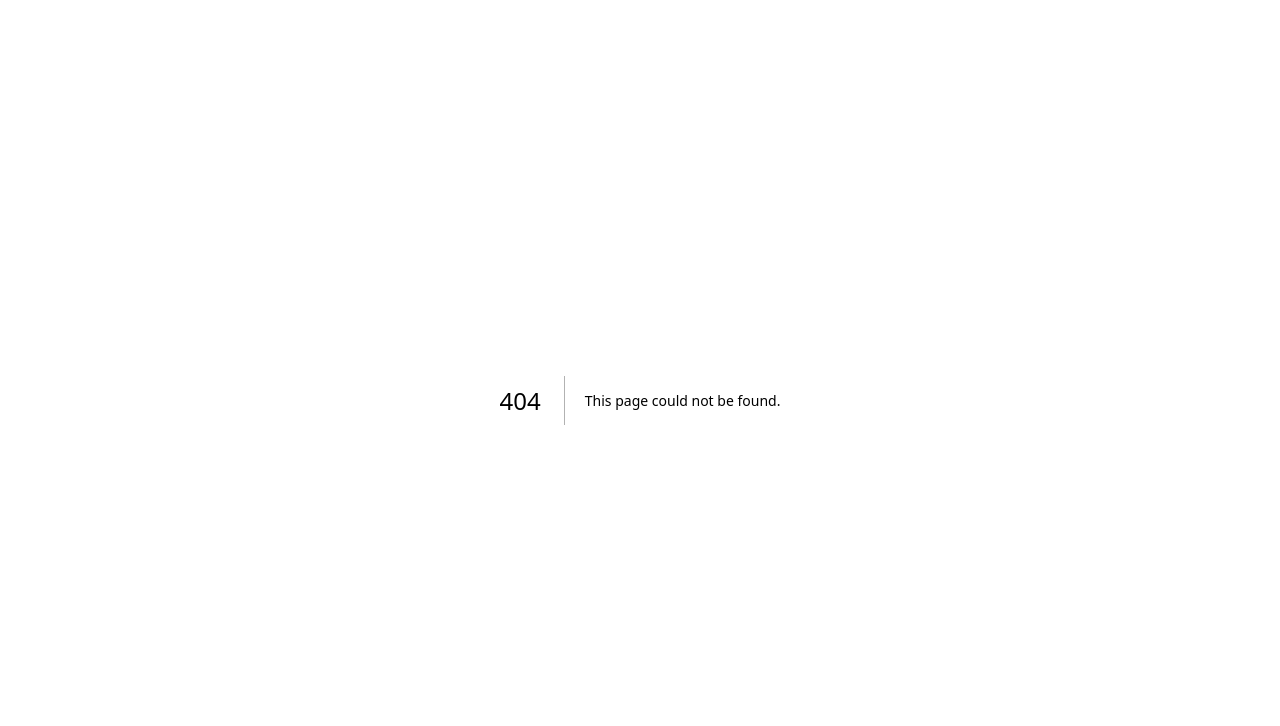
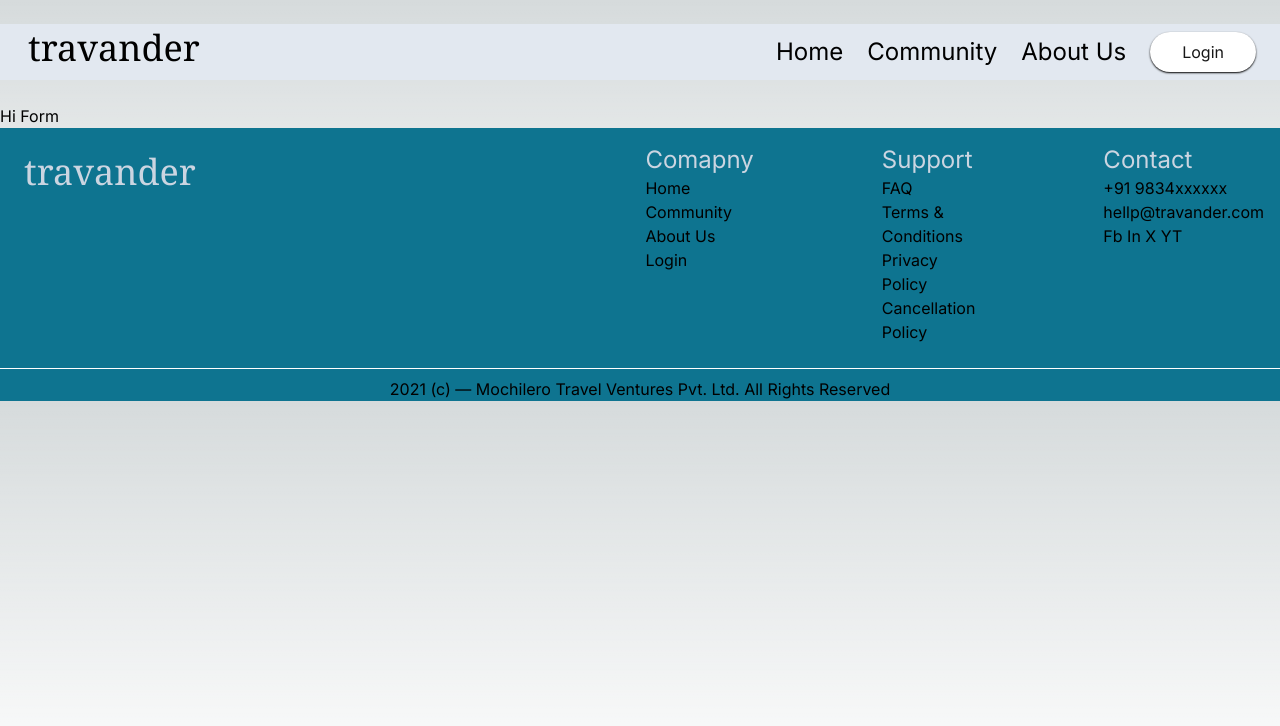
Before and after one commit to adityadeshlahre/tarvander, a Next.js app: page /form in a window 1280 px wide. Before the commit this address had no page. Shown: the top 726 px of the page. Built offline with nearby package versions, Linux system fonts and the light colour scheme.

Commit message:
init: componnets & pages init

```diff
--- /dev/null
+++ b/src/app/components/Button.tsx
@@ -0,0 +1,20 @@
+"use client";
+
+import { ReactNode } from "react";
+
+interface ButtonProps {
+  children: ReactNode;
+  className?: string;
+  appName: string;
+}
+
+export default function Button({ children, className, appName }: ButtonProps) {
+  return (
+    <button
+      className={`bg-white text-neutral-900 shadow-sm shadow-black rounded-full p-2 pr-8 pl-8 m-2 ${className}`}
+      onClick={() => alert(`Hello from your ${appName} app!`)}
+    >
+      {children}
+    </button>
+  );
+}
--- /dev/null
+++ b/src/app/components/Card.tsx
@@ -0,0 +1,7 @@
+export default function Card() {
+  return (
+    <>
+      <div>Hi from card</div>
+    </>
+  );
+}
--- /dev/null
+++ b/src/app/components/Footer.tsx
@@ -0,0 +1,45 @@
+export default function Footer() {
+  return (
+    <>
+      <div className="bg-cyan-700">
+        <div className="flex flex-row">
+          <div className="basis-1/2 text-4xl text-slate-300 m-6 font-serif">
+            travander
+          </div>
+          <div className="flex flex-row basis-1/2 gap-20 space-x-12 p-4">
+            <div>
+              <div className="text-2xl text-slate-300">Comapny</div>
+              <ul>
+                <li>Home</li>
+                <li>Community</li>
+                <li>About Us</li>
+                <li>Login</li>
+              </ul>
+            </div>
+            <div>
+              <div className="text-2xl text-slate-300">Support</div>
+              <ul>
+                <li>FAQ</li>
+                <li>Terms & Conditions</li>
+                <li>Privacy Policy</li>
+                <li>Cancellation Policy</li>
+              </ul>
+            </div>
+            <div>
+              <div className="text-2xl text-slate-300">Contact</div>
+              <ul>
+                <li>+91 9834xxxxxx</li>
+                <li>hellp@travander.com</li>
+                <li>Fb In X YT</li>
+              </ul>
+            </div>
+          </div>
+        </div>
+        <hr className="border-white mt-2 mb-2" />
+        <div className="flex justify-center items-center">
+          2021 (c) — Mochilero Travel Ventures Pvt. Ltd. All Rights Reserved
+        </div>
+      </div>
+    </>
+  );
+}
--- /dev/null
+++ b/src/app/components/Header.tsx
@@ -0,0 +1,29 @@
+import { ReactNode } from "react";
+import Button from "./Button";
+
+interface ButtonRenderProps {
+  text: string;
+  appName: string;
+}
+
+export default function Header({ text, appName }: ButtonRenderProps) {
+  return (
+    <>
+      <>
+        <div className="bg-slate-200 text-black">
+          <div className="flex tems-center justify-between m-6">
+            <div className="text-4xl font-serif p-1">travander</div>
+            <div className="flex items-center space-x-6">
+              <div className="flex space-x-6">
+                <div className="text-2xl">Home</div>
+                <div className="text-2xl">Community</div>
+                <div className="text-2xl">About Us</div>
+              </div>
+              <Button appName={appName}>{text}</Button>
+            </div>
+          </div>
+        </div>
+      </>
+    </>
+  );
+}
--- /dev/null
+++ b/src/app/form/page.tsx
@@ -0,0 +1,13 @@
+import Button from "../components/Button";
+import Footer from "../components/Footer";
+import Header from "../components/Header";
+
+export default function Form() {
+  return (
+    <>
+      <Header appName="Login" text="Login"></Header>
+      <div>Hi Form</div>
+      <Footer />
+    </>
+  );
+}
--- /dev/null
+++ b/src/app/success/page.tsx
@@ -0,0 +1,7 @@
+export default function Success() {
+  return (
+    <>
+      <div>Hi Success</div>
+    </>
+  );
+}
```
